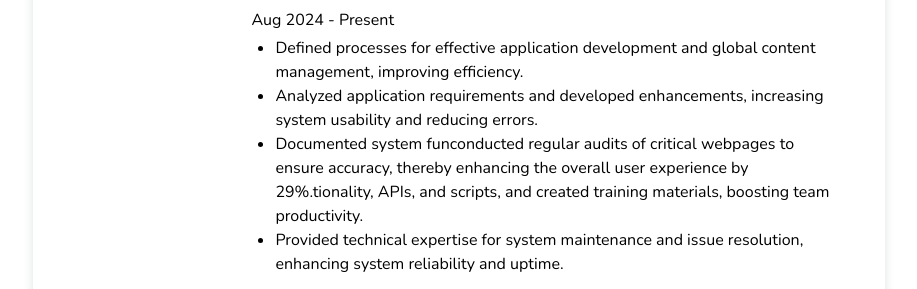
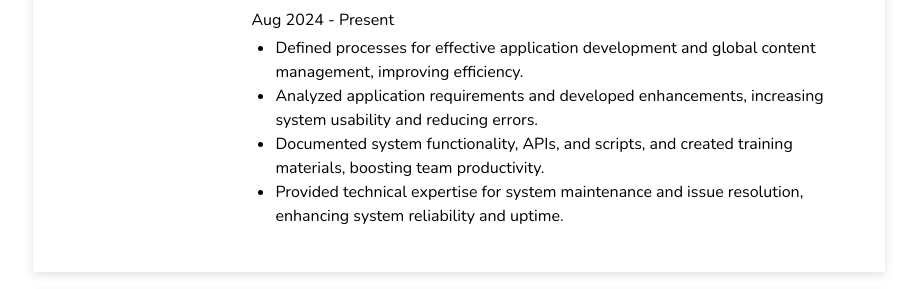
Before and after one commit to abedin-ashraf/personal-portfolio, a plain HTML site: page index.html in a window 1280 px wide. Shown: the part 844-1133 px from the top of the page, without its empty margins (181-1098 px from the left). Drawn offline with nearby package versions, Linux system fonts and the light colour scheme; no server answers; animation ran at ten frames a second.

Commit message:
Fixed a typo in Brewer Science Experience

```diff
--- a/index.html
+++ b/index.html
@@ -169,10 +169,8 @@
                 efficiency. </li>
               <li>Analyzed application requirements and developed enhancements, increasing system usability and reducing
                 errors. </li>
-              <li>Documented system funconducted regular audits of critical webpages to ensure accuracy, thereby
-                enhancing the overall user
-                experience by 29%.tionality, APIs, and scripts, and created training materials, boosting team
-                productivity. </li>
+              <li>Documented system functionality, APIs, and scripts, and created training materials, boosting team
+                productivity.</li>
               <li>Provided technical expertise for system maintenance and issue resolution, enhancing system reliability
                 and uptime.</li>
 
```
